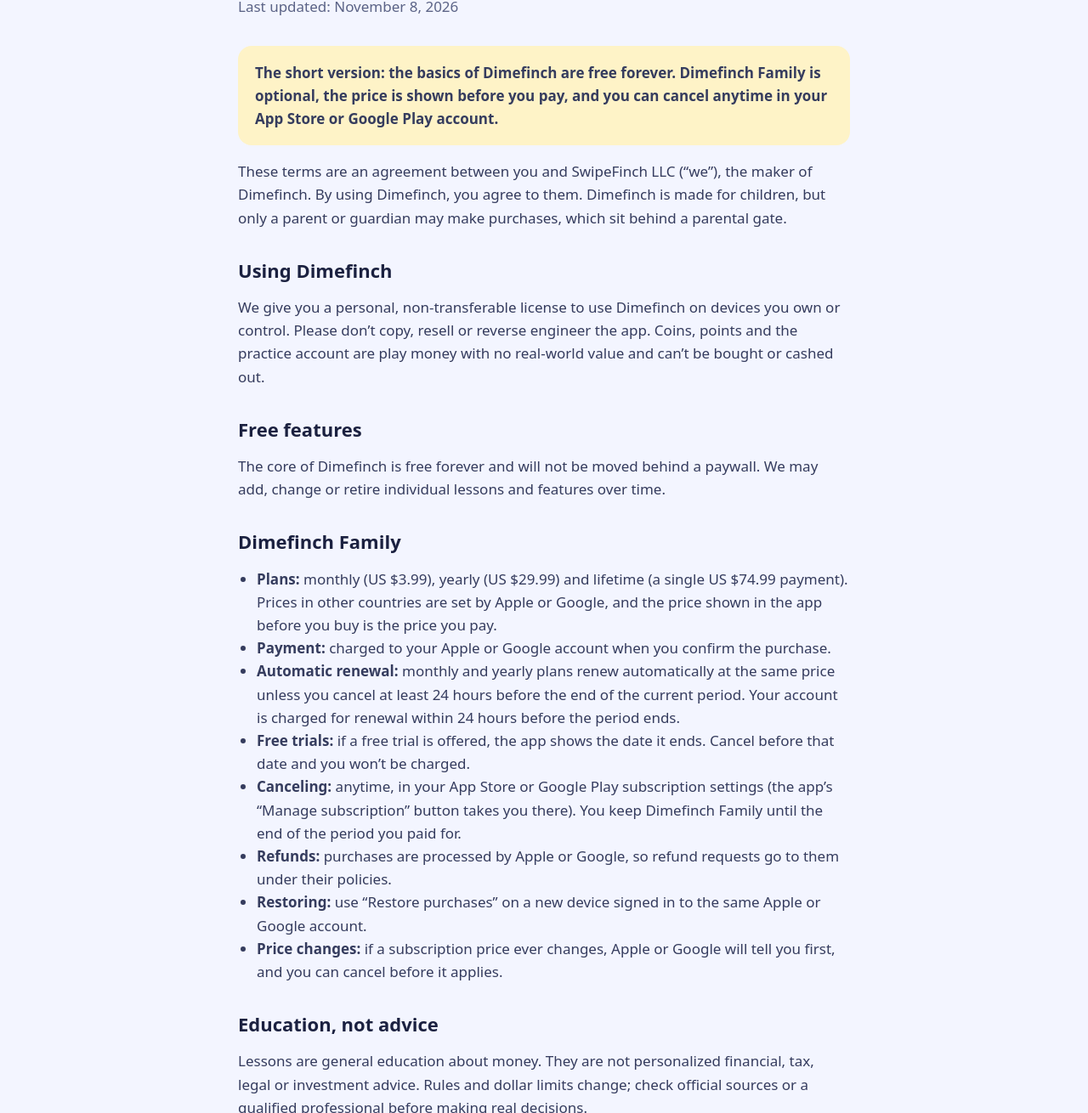
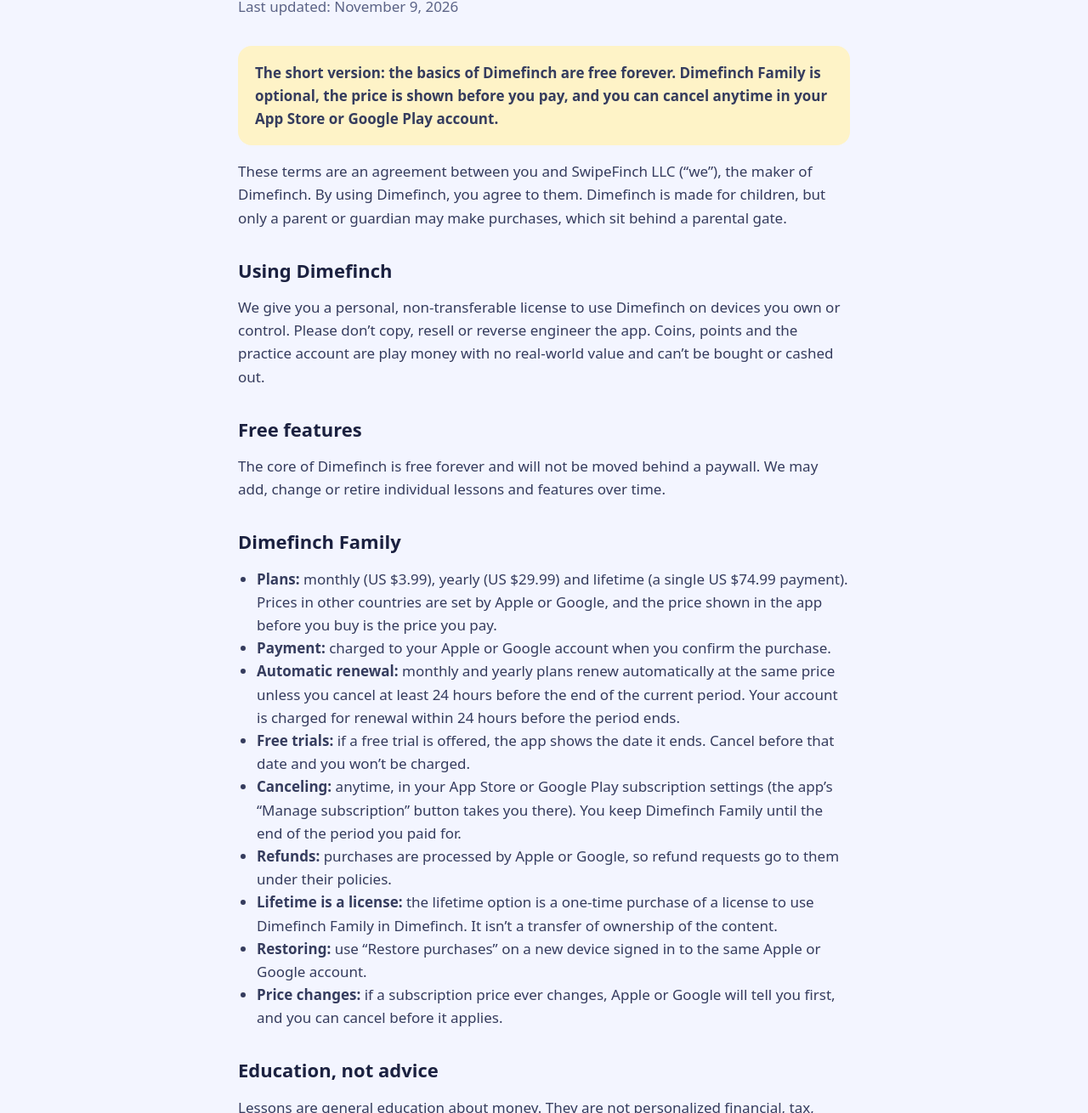
Before and after one commit to raystub/dimefinch-website, a plain HTML site: page terms.html in a window 1280 px wide. Shown: the part 181-1491 px from the top of the page at 85% size. Drawn offline with Linux system fonts and the light colour scheme.

Commit message:
Terms: lifetime purchase is a license

```diff
--- a/terms.html
+++ b/terms.html
@@ -22,7 +22,7 @@
 
 <main class="doc">
   <h1>Terms of Use</h1>
-  <p class="updated">Last updated: November 8, 2026</p>
+  <p class="updated">Last updated: November 9, 2026</p>
 
   <p class="callout">The short version: the basics of Dimefinch are free forever. Dimefinch Family is optional, the price is shown before you pay, and you can cancel anytime in your App Store or Google Play account.</p>
 
@@ -42,6 +42,7 @@
     <li><strong>Free trials:</strong> if a free trial is offered, the app shows the date it ends. Cancel before that date and you won’t be charged.</li>
     <li><strong>Canceling:</strong> anytime, in your App Store or Google Play subscription settings (the app’s “Manage subscription” button takes you there). You keep Dimefinch Family until the end of the period you paid for.</li>
     <li><strong>Refunds:</strong> purchases are processed by Apple or Google, so refund requests go to them under their policies.</li>
+    <li><strong>Lifetime is a license:</strong> the lifetime option is a one-time purchase of a license to use Dimefinch Family in Dimefinch. It isn’t a transfer of ownership of the content.</li>
     <li><strong>Restoring:</strong> use “Restore purchases” on a new device signed in to the same Apple or Google account.</li>
     <li><strong>Price changes:</strong> if a subscription price ever changes, Apple or Google will tell you first, and you can cancel before it applies.</li>
   </ul>
```
